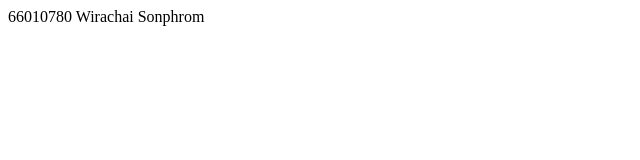
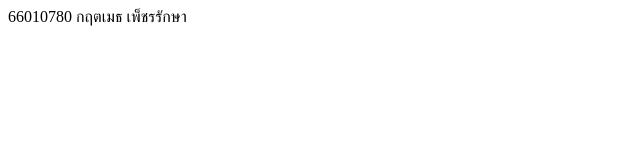
Before and after one commit to superguySS66010780/Git101, a plain HTML site: page index.html in a window 1280 px wide. Shown: the full height of the page, 0-640 px from the left. Drawn offline with Linux system fonts and the light colour scheme.

Commit message:
Update index.html

```diff
--- a/index.html
+++ b/index.html
@@ -6,6 +6,6 @@
     <title>Document</title>
 </head>
 <body>
-    66010780 Wirachai Sonphrom
+    66010780 กฤตเมธ เพ็ชรรักษา
 </body>
 </html>
```
